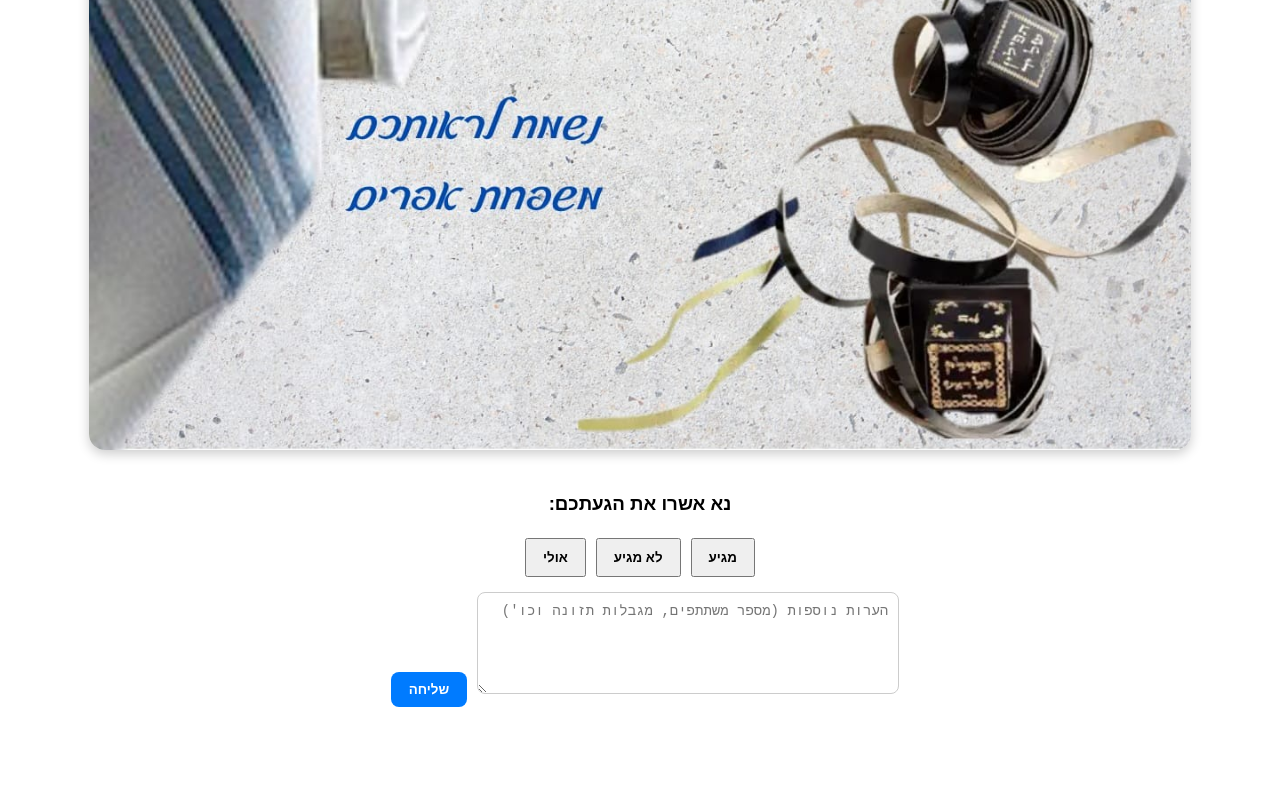
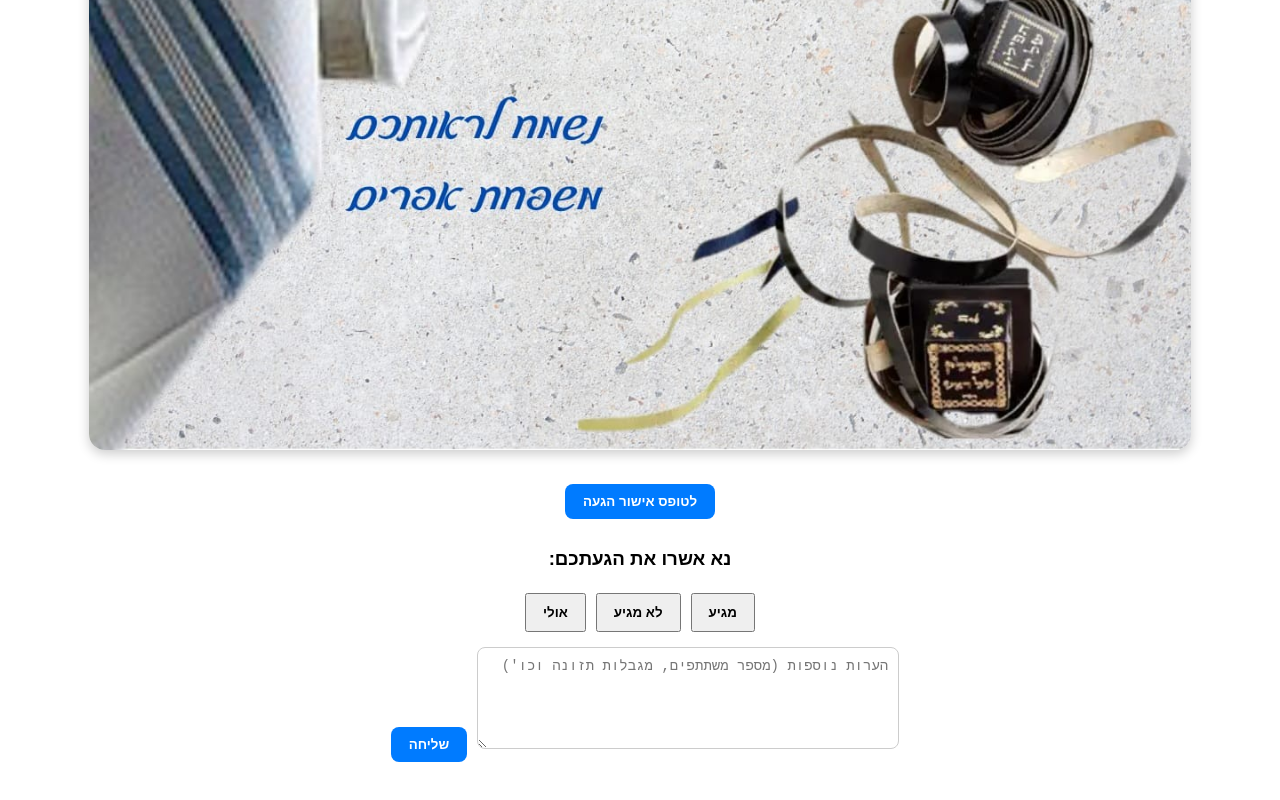
Before and after one commit to yaronby1/arel-bar-mitzvah1, a React (Create React App) app: page / in a window 1280 px wide. Shown: the part 1151-1951 px from the top of the page. Before the commit the page ends 1896 px from the top, so only its background shows below. Built offline with nearby package versions, Linux system fonts and the light colour scheme; the HTML template or start-up script is replaced by a standard one.

Commit message:
הוספתי כפתור לטופס אישור הגעה

```diff
--- a/src/App.jsx
+++ b/src/App.jsx
@@ -16,6 +16,10 @@ function App() {
   <div className="container">
     {/* תמונה מתוך תיקיית public */}
     <img src="/invite.jpg" alt="הזמנה" className="invite-image" />
+    <a href="https://docs.google.com/forms/d/e/1FAIpQLSetOdblPGs4B4DVz20TAmqbw_eaCvZ97BxHnN0aNEaeCMNrMA/viewform?usp=dialog" target="_blank" rel="noreferrer">
+  <button className="submit">לטופס אישור הגעה</button>
+</a>
+
 
 
 
```
